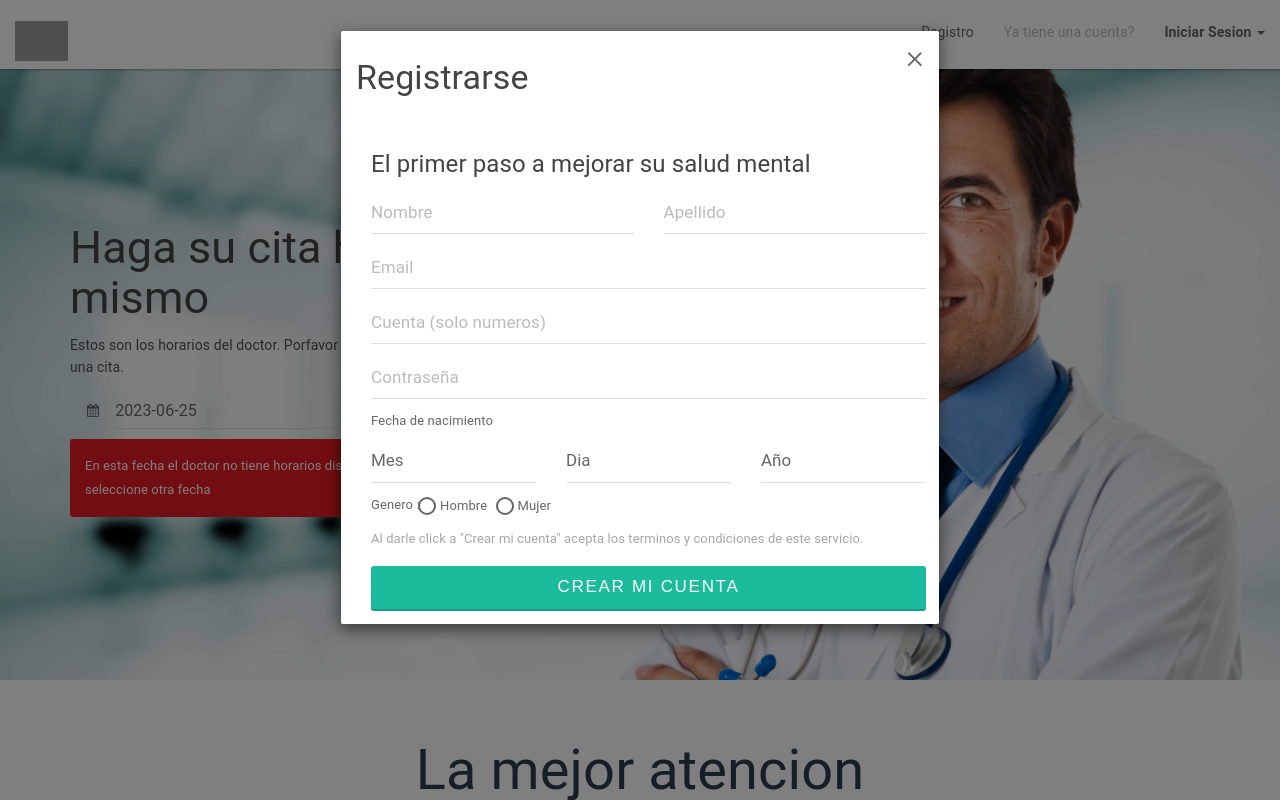
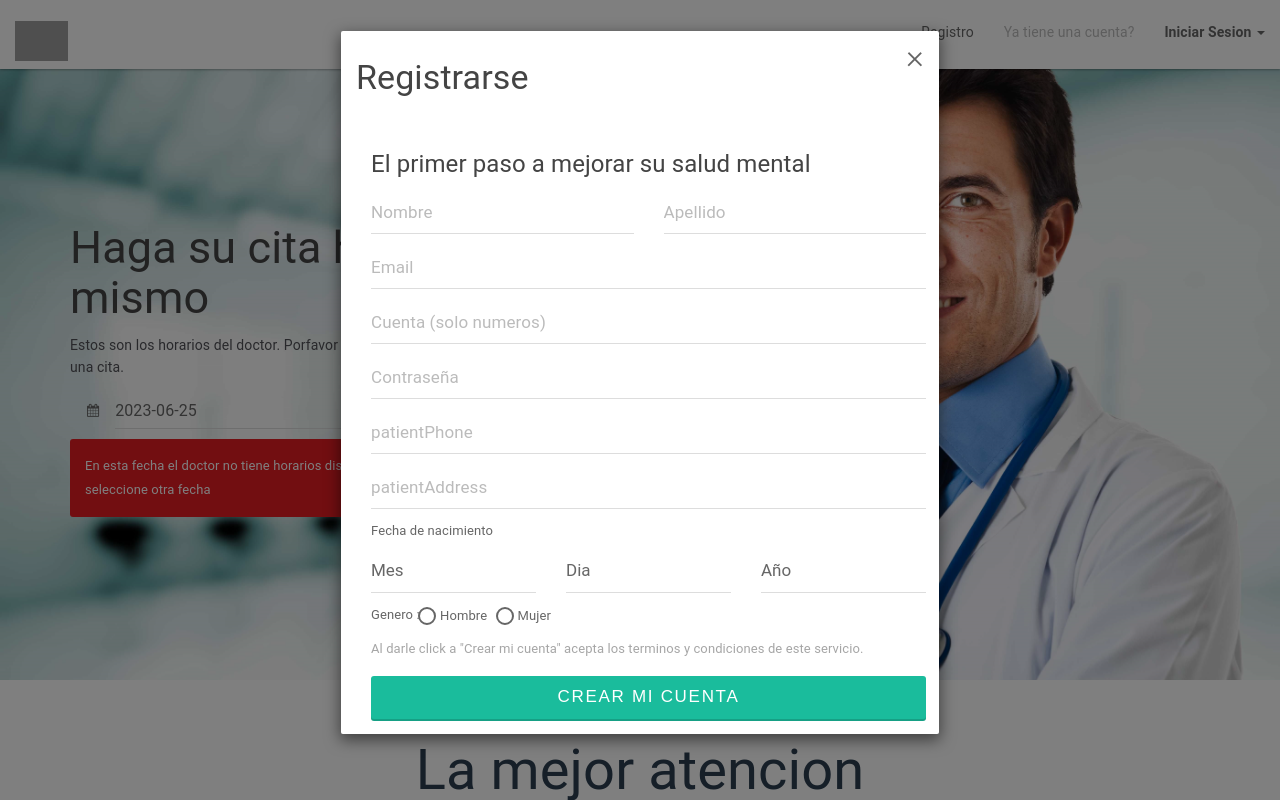
Before and after one commit to mauricio-gomez1/Proyecto_Clinica, a PHP site: page / in a window 1280 px wide, after a click on "Registro". Run offline with PHP 8.4, Linux system fonts and the light colour scheme; data comes from the database, SQL or seed files in the repository; data that the repository does not hold is empty; grey boxes are pictures that could not be loaded.

Commit message:
Update index.php

```diff
--- a/index.php
+++ b/index.php
@@ -33,6 +33,8 @@ if (isset($_POST['signup'])) {
     $year = mysqli_real_escape_string($con, $_POST['year']);
     $patientDOB = $year . "-" . $month . "-" . $day;
     $patientGender = mysqli_real_escape_string($con, $_POST['patientGender']);
+    $patientAddress = mysqli_real_escape_string($con, $_POST['patientAddress']);
+    $patientPhone = mysqli_real_escape_string($con, $_POST['patientPhone']);
 
     // Verificar si el paciente ya está registrado
     $existingQuery = "SELECT * FROM patient WHERE icPatient = '$icPatient'";
@@ -42,8 +44,8 @@ if (isset($_POST['signup'])) {
         echo 'alert("User already registered. Please try again.");';
         echo '</script>';
     } else {
-        $query = "INSERT INTO patient (icPatient, password, patientFirstName, patientLastName, patientDOB, patientGender, patientEmail)
-                  VALUES ('$icPatient', '$password', '$patientFirstName', '$patientLastName', '$patientDOB', '$patientGender', '$patientEmail')";
+        $query = "INSERT INTO patient (icPatient, password, patientFirstName, patientLastName, patientDOB, patientGender, patientAddress, patientPhone,patientEmail)
+                  VALUES ($icPatient, $password, $patientFirstName, $patientLastName, $patientDOB, $patientGender, $patientAddress, $patientPhone, $patientEmail)";
 
         $result = mysqli_query($con, $query);
 
@@ -175,6 +177,12 @@ if (isset($_POST['signup'])) {
 
 
                                         <input type="password" name="password" value="" class="form-control input-lg" placeholder="Contraseña"  required/>
+
+                                        <input type="number" name="patientPhone" value="" class="form-control input-lg" placeholder="patientPhone"  required/>
+
+                                        <input type="text" name="patientAddress" value="" class="form-control input-lg" placeholder="patientAddress"  required/>
+
+
                                         <label>Fecha de nacimiento</label>
                                         <div class="row">
 
```
